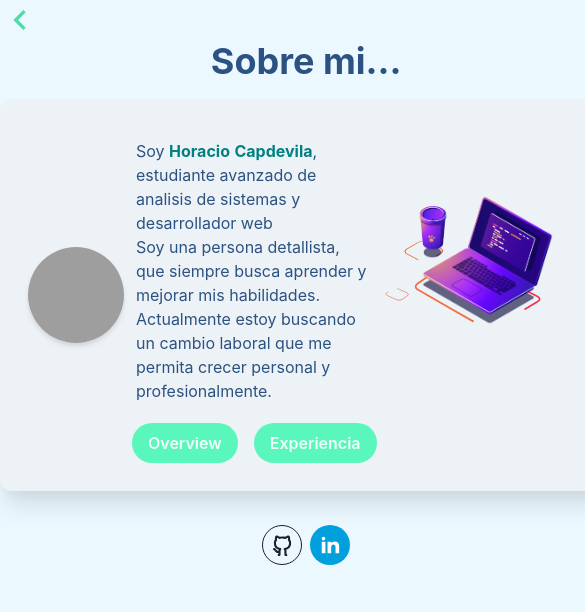
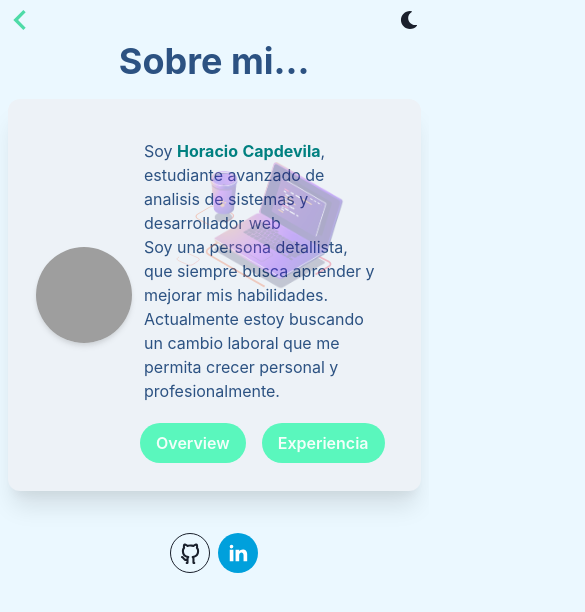
Before and after one commit to hor-5/nextjsPortfolio, a Next.js app: page /Portfolio/introduccion in a window 390 px wide. Shown: the top 612 px of the page, 585 px wide, since content can reach past the window. Built offline with nearby package versions, Linux system fonts and the light colour scheme; grey boxes are pictures that could not be loaded.

Commit message:
correciones esteticas

```diff
--- a/pages/Portfolio/introduccion/index.js
+++ b/pages/Portfolio/introduccion/index.js
@@ -75,7 +75,7 @@ export default function Intro() {
                     <ScaleFade initialScale={0.9} in={true} >
                         <Flex alignItems='center' p='7' mt='2' direction="row"
                             bg={useColorModeValue('gray.100', 'gray.300')}
-                            boxShadow='xl' rounded='xl'>
+                            boxShadow='xl' rounded='xl' m='2'>
                             <VStack alignItems='center'>
                                 <WrapItem>
                                     <Suspense fallback={<SkeletonCircle size='30' />}>
@@ -123,7 +123,7 @@ export default function Intro() {
                                 </Flex>
 
                             </VStack>
-                            <Flex height="250" width="250" justifyContent="center">
+                            <Flex height="250" width="250" justifyContent="center" className='computerLottie'>
                                 <Suspense fallback={<CircularProgress isIndeterminate color='teal.400' />} >
                                     <ComputerLottie/>
                                 </Suspense>
--- a/pages/_app.js
+++ b/pages/_app.js
@@ -11,12 +11,13 @@ function MyApp({ Component, pageProps }) {
   Router.events.on('routeChangeStart', () => setLoading(true))
   Router.events.on('routeChangeComplete', () => setLoading(false))
 
+
+
   return (
     <>
       {loading && <Loader />}
       <ChakraProvider>
-        <Grid bg={useColorModeValue('blue.50', 'blue.800')}>
-
+        <Grid bg={useColorModeValue('blue.50', 'blue.800')} height='100vh' width='100vw'>
           <Component {...pageProps} />
         </Grid>
       </ChakraProvider>
--- a/styles/globals.css
+++ b/styles/globals.css
@@ -1,6 +1,10 @@
+body{
+    background-color: #ebf8ff!important;
+}
 .loader{
     background-color: #5af7bd;
     display: flex;
+    position: absolute;
     justify-content: center;
     height: 100vh;
     width: 100vw;
@@ -28,4 +32,14 @@
     .progLang{
         height: 45px!important;
     }
+    .computerLottie{
+        padding: 0;
+        margin: 0;
+        display: block;
+        position: absolute;
+        top: 16%;
+        left: 45%;
+        opacity: 30%;
+        height: fit-content;
+    }
 }
```
Also changed, not shown: 1 other file (tests, documents, lock files or other folders).
